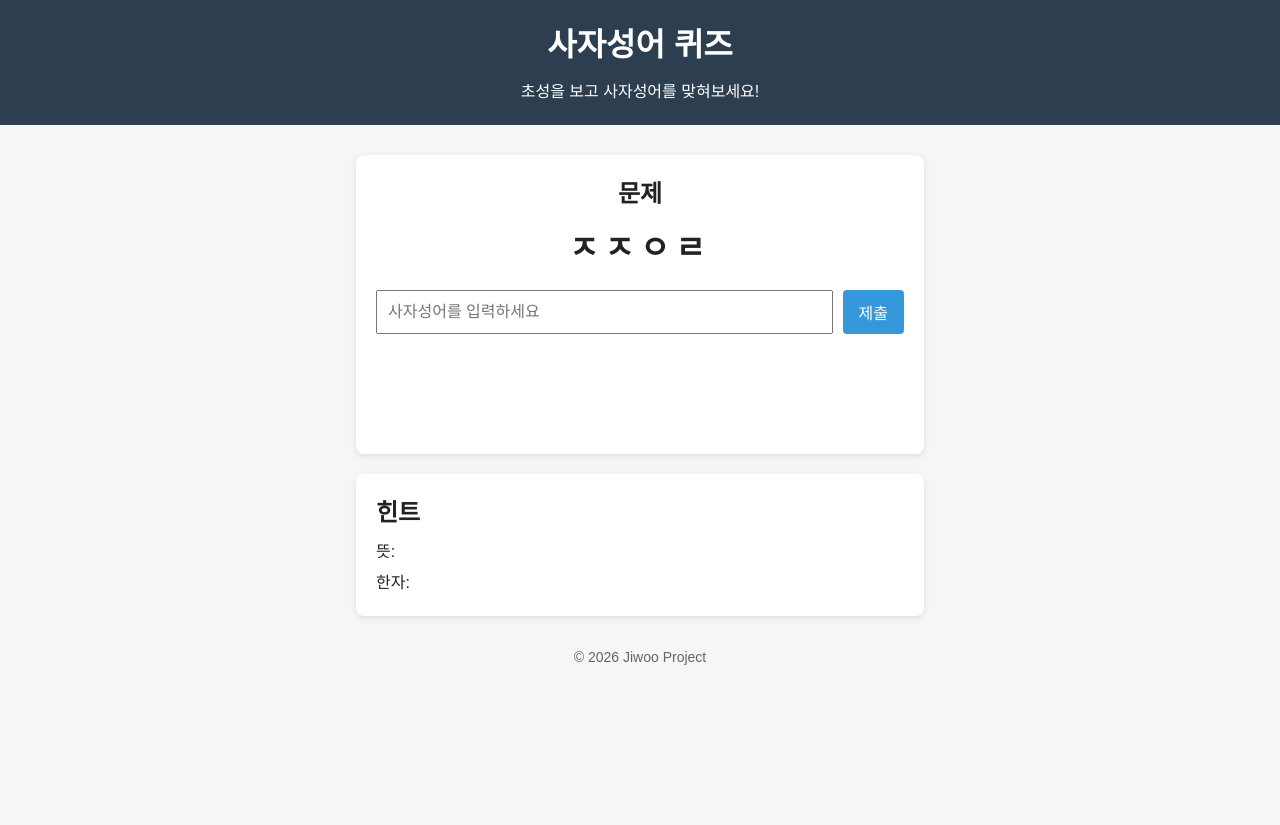
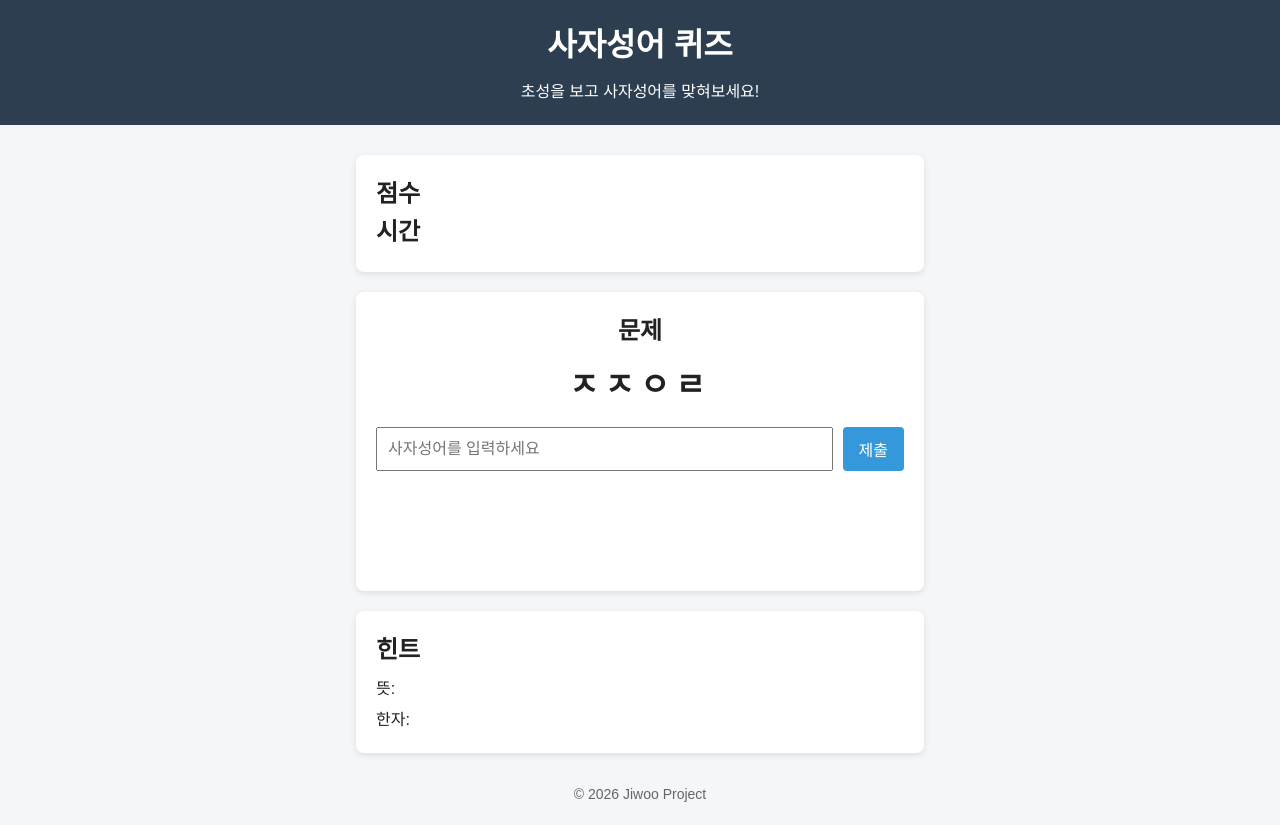
Before and after one commit to bjo820633-afk/sajasunguh, a plain HTML site: page index.html in a window 1280 px wide. Before the commit the page ends 800 px from the top, so only its background shows below. Drawn offline with Linux system fonts and the light colour scheme.

Commit message:
Update index.html

```diff
--- a/index.html
+++ b/index.html
@@ -15,6 +15,13 @@
     </header>
 
     <main>
+        <!--점수-->
+        <section id="score-area">
+            <div id="scoreTime-box">
+                <h2>점수</h2>
+                <h2>시간</h2>
+            </div>
+        </section>
         <!-- 문제 영역 -->
         <section id="quiz-area">
             <div id="question-box">
```
